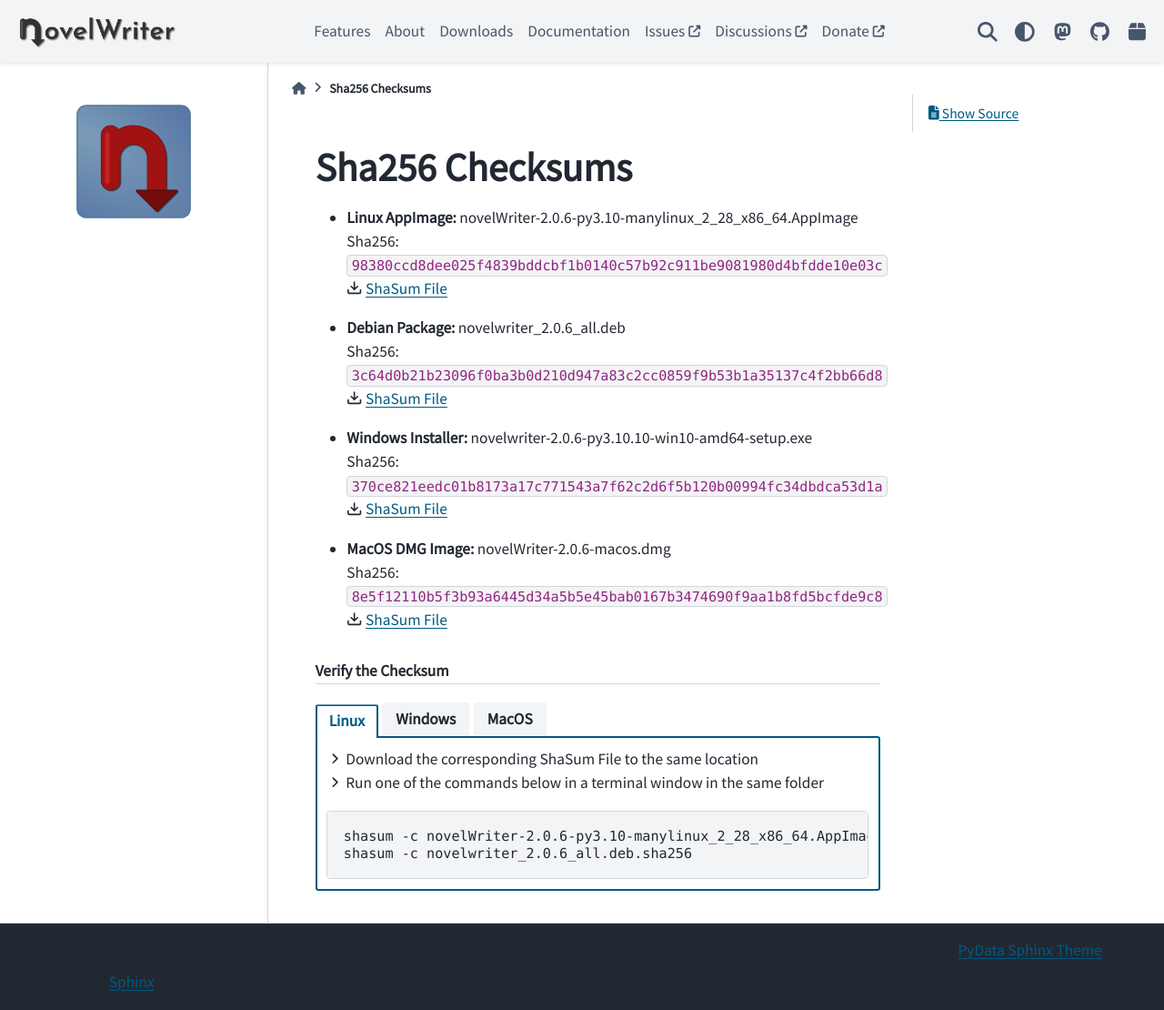
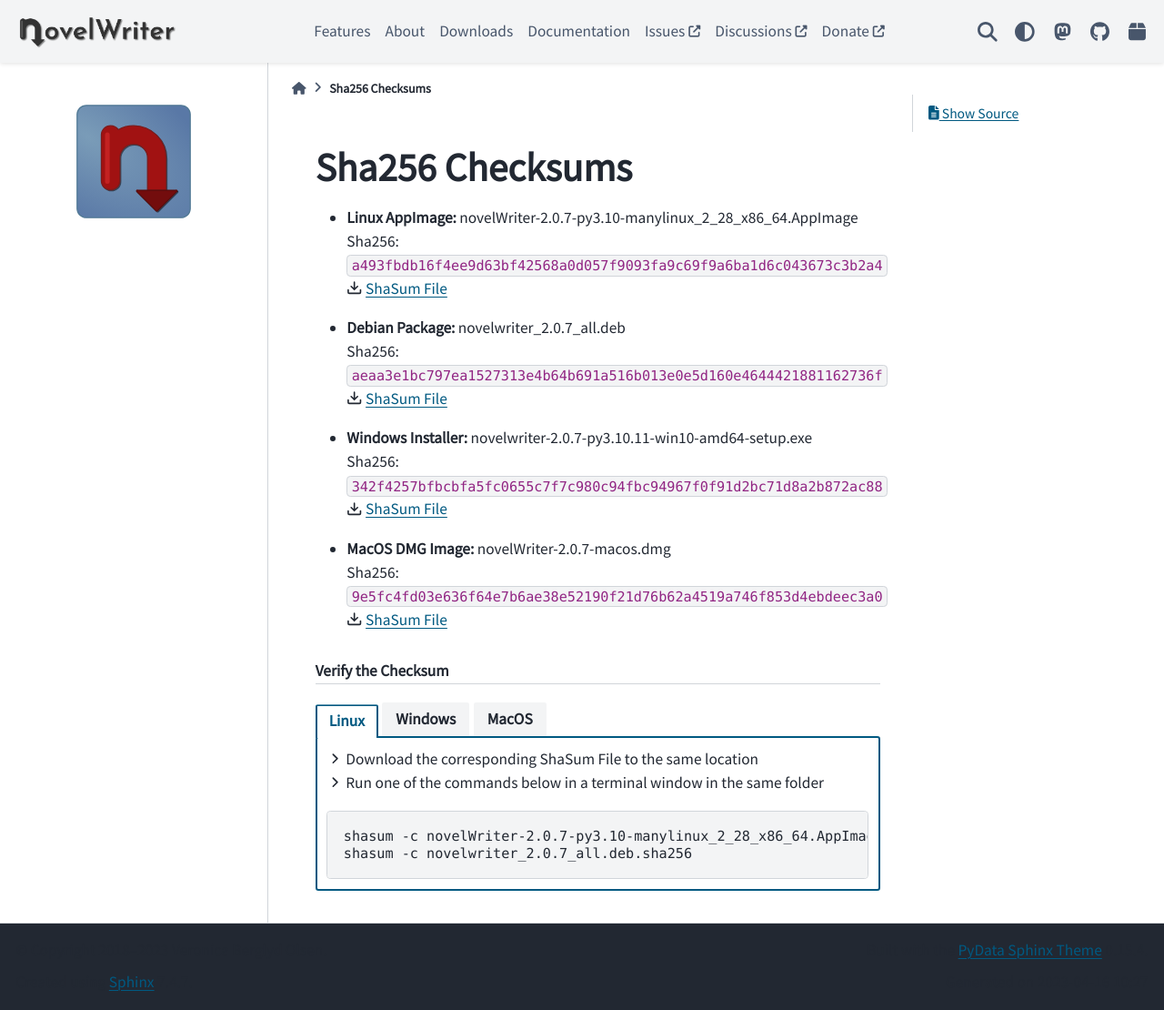
Before and after one commit to vkbo/novelWriter.io, a Sphinx documentation site: the page built from source/generated/checksum_block.rst, in a window 1280 px wide and 1110 px high. Shown: the whole window at 91% size. Built offline with Sphinx 7.4.7 and the PyData theme 0.15.4, drawn with Linux system fonts in a browser that asks for light colours.

```diff
--- a/source/generated/checksum_block.rst
+++ b/source/generated/checksum_block.rst
@@ -1,14 +1,14 @@
 Sha256 Checksums
 ----------------
 
-* | **Linux AppImage:** novelWriter-2.0.6-py3.10-manylinux_2_28_x86_64.AppImage
-  | Sha256: ``98380ccd8dee025f4839bddcbf1b0140c57b92c911be9081980d4bfdde10e03c`` :octicon:`download` `ShaSum File <https://github.com/vkbo/novelWriter/releases/download/v2.0.6/novelWriter-2.0.6-py3.10-manylinux_2_28_x86_64.AppImage.sha256>`__
-* | **Debian Package:** novelwriter_2.0.6_all.deb
-  | Sha256: ``3c64d0b21b23096f0ba3b0d210d947a83c2cc0859f9b53b1a35137c4f2bb66d8`` :octicon:`download` `ShaSum File <https://github.com/vkbo/novelWriter/releases/download/v2.0.6/novelwriter_2.0.6_all.deb.sha256>`__
-* | **Windows Installer:** novelwriter-2.0.6-py3.10.10-win10-amd64-setup.exe
-  | Sha256: ``370ce821eedc01b8173a17c771543a7f62c2d6f5b120b00994fc34dbdca53d1a`` :octicon:`download` `ShaSum File <https://github.com/vkbo/novelWriter/releases/download/v2.0.6/novelwriter-2.0.6-py3.10.10-win10-amd64-setup.exe.sha256>`__
-* | **MacOS DMG Image:** novelWriter-2.0.6-macos.dmg
-  | Sha256: ``8e5f12110b5f3b93a6445d34a5b5e45bab0167b3474690f9aa1b8fd5bcfde9c8`` :octicon:`download` `ShaSum File <https://github.com/vkbo/novelWriter/releases/download/v2.0.6/novelWriter-2.0.6-macos.dmg.sha256>`__
+* | **Linux AppImage:** novelWriter-2.0.7-py3.10-manylinux_2_28_x86_64.AppImage
+  | Sha256: ``a493fbdb16f4ee9d63bf42568a0d057f9093fa9c69f9a6ba1d6c043673c3b2a4`` :octicon:`download` `ShaSum File <https://github.com/vkbo/novelWriter/releases/download/v2.0.7/novelWriter-2.0.7-py3.10-manylinux_2_28_x86_64.AppImage.sha256>`__
+* | **Debian Package:** novelwriter_2.0.7_all.deb
+  | Sha256: ``aeaa3e1bc797ea1527313e4b64b691a516b013e0e5d160e4644421881162736f`` :octicon:`download` `ShaSum File <https://github.com/vkbo/novelWriter/releases/download/v2.0.7/novelwriter_2.0.7_all.deb.sha256>`__
+* | **Windows Installer:** novelwriter-2.0.7-py3.10.11-win10-amd64-setup.exe
+  | Sha256: ``342f4257bfbcbfa5fc0655c7f7c980c94fbc94967f0f91d2bc71d8a2b872ac88`` :octicon:`download` `ShaSum File <https://github.com/vkbo/novelWriter/releases/download/v2.0.7/novelwriter-2.0.7-py3.10.11-win10-amd64-setup.exe.sha256>`__
+* | **MacOS DMG Image:** novelWriter-2.0.7-macos.dmg
+  | Sha256: ``9e5fc4fd03e636f64e7b6ae38e52190f21d76b62a4519a746f853d4ebdeec3a0`` :octicon:`download` `ShaSum File <https://github.com/vkbo/novelWriter/releases/download/v2.0.7/novelWriter-2.0.7-macos.dmg.sha256>`__
 
 .. rubric:: Verify the Checksum
 
@@ -21,8 +21,8 @@ Sha256 Checksums
 
       .. code-block:: bash
 
-         shasum -c novelWriter-2.0.6-py3.10-manylinux_2_28_x86_64.AppImage.sha256
-         shasum -c novelwriter_2.0.6_all.deb.sha256
+         shasum -c novelWriter-2.0.7-py3.10-manylinux_2_28_x86_64.AppImage.sha256
+         shasum -c novelwriter_2.0.7_all.deb.sha256
 
    .. tab-item:: Windows
 
@@ -31,7 +31,7 @@ Sha256 Checksums
 
       .. code-block:: powershell
 
-         Get-FileHash -Algorithm SHA256 novelwriter-2.0.6-py3.10.10-win10-amd64-setup.exe | Format-List
+         Get-FileHash -Algorithm SHA256 novelwriter-2.0.7-py3.10.11-win10-amd64-setup.exe | Format-List
 
    .. tab-item:: MacOS
 
@@ -40,4 +40,4 @@ Sha256 Checksums
 
       .. code-block:: bash
 
-         shasum -c novelWriter-2.0.6-macos.dmg.sha256
+         shasum -c novelWriter-2.0.7-macos.dmg.sha256
--- a/source/settings.json
+++ b/source/settings.json
@@ -1,3 +1,3 @@
 {
-  "docVersion": "2.0.6"
+  "docVersion": "2.0.7"
 }
```
Also changed, not shown: source/docs/index.rst (+4 -4 lines), source/generated/download_block.rst (+6 -6 lines), source/generated/download_release.rst (+35 -23 lines), 2 other files.
